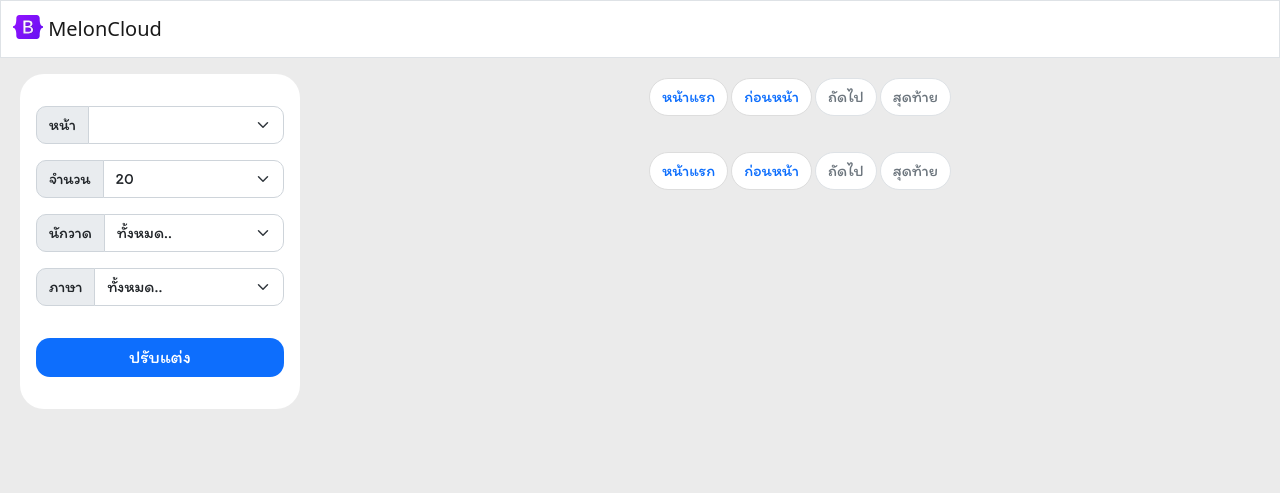
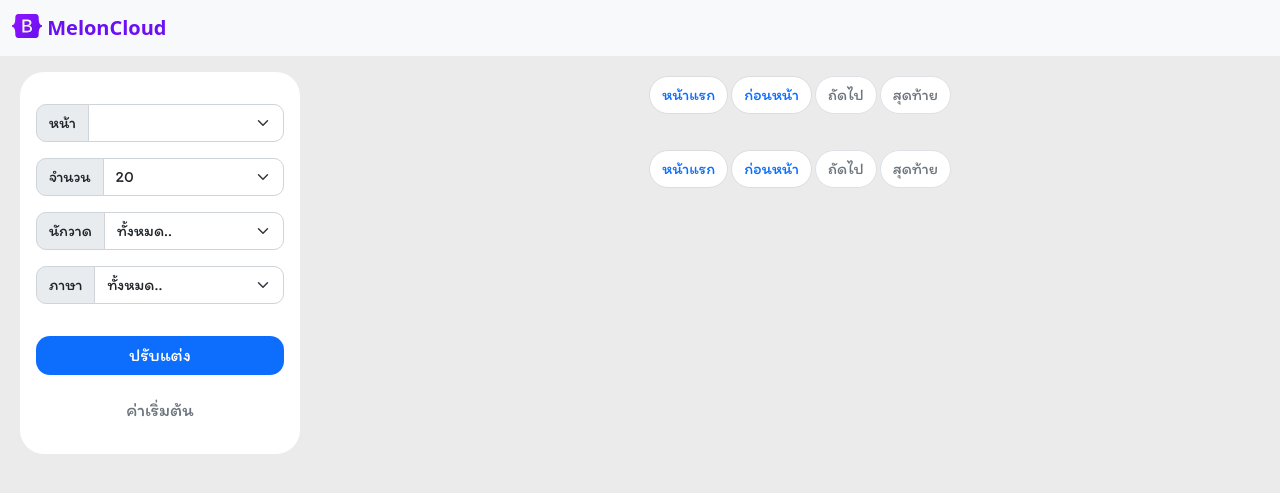
Before and after one commit to MelonDev/MelonCloud, a Flask app: template src/static/templates/meloncloud_book/home.html in a window 1280 px wide. Shown: the top 493 px of the page. Run offline with Flask 2, Linux system fonts and the light colour scheme; the template is opened without the code that fills it, so the values that code supplies are empty; parts of the project's set-up code (start-up, migrations or seed data) failed here and were passed over.

Commit message:
แก้บัคในหน้าเว็บ

```diff
--- a/src/static/templates/meloncloud_book/base.html
+++ b/src/static/templates/meloncloud_book/base.html
@@ -2,7 +2,7 @@
 <html lang="en">
 
 <head>
-    <title>Bootstrap Example</title>
+    <title>MelonCloud Book</title>
     <meta charset="utf-8">
     <meta name="viewport" content="width=device-width, initial-scale=1">
     <link href="https://cdn.jsdelivr.net/npm/bootstrap@5.1.2/dist/css/bootstrap.min.css" rel="stylesheet">
@@ -18,9 +18,9 @@
 </head>
 
 <body class=" text-dark">
-<nav class="navbar navbar-light bg-white border">
+<nav class="navbar navbar-light bg-light" >
     <div class="container-fluid">
-        <a class="navbar-brand" href="">
+        <a class="navbar-brand" href="/">
             <img src="./static/templates/meloncloud_book/img/bootstrap-logo.svg" alt="" width="30" height="24"
                  class="d-inline-block align-text-top no-select">
             <span class="nav-title-style no-select">MelonCloud</span>
--- a/src/static/templates/meloncloud_book/home.html
+++ b/src/static/templates/meloncloud_book/home.html
@@ -2,7 +2,7 @@
 {% block content %}
 <div class="container-fluid h-100" style="padding: 0px; margin:0px;">
     <div class="row h-100" style="padding: 0px; margin: 0px;">
-        <div class="col-12 col-sm-12 col-md-12 col-lg-3 col-xl-3">
+        <div class="col-12 col-sm-12 col-md-12 col-lg-3 col-xl-3" >
             <div class="row filter-area"
                  style="padding: 16px; margin-left: 8px; margin-right: 8px; margin-top: 16px; margin-bottom: 16px;; ">
                 <div class="col-12"
@@ -61,10 +61,18 @@
                 </div>
                 <div class="col-12 " style="padding: 0px;">
                     <div class="row"
-                         style="padding-left: 0px; padding-bottom: 16px; padding-right: 0px; padding-top: 16px; margin: 0px;">
+                         style="padding-left: 0px; padding-bottom: 0px; padding-right: 0px; padding-top: 16px; margin: 0px;">
 
                         <div style="padding:0px; margin-left:0px; margin-top:16px;"></div>
                         <button class="col-12 btn btn-primary button-filter itim" onclick="callAPI();">ปรับแต่ง</button>
+                    </div>
+                </div>
+                <div class="col-12 " style="padding: 0px;">
+                    <div class="row"
+                         style="padding-left: 0px; padding-bottom: 8px; padding-right: 0px; padding-top: 0px; margin: 0px;">
+
+                        <div style="padding:0px; margin-left:0px; margin-top:16px;"></div>
+                        <button class="col-12 btn btn-outline-secondary button-reset itim" onclick="reset();">ค่าเริ่มต้น</button>
                     </div>
                 </div>
             </div>
@@ -108,7 +116,7 @@
                     <div class="col-12 col-xs-12 col-sm-6 col-md-6 col-lg-4 col-xl-4 col-xxl-4 d-flex justify-content-center">
                         <div class="container-fluid p-0 mb-2 m-2">
 
-                            <div class="row my-card-inside-root-area">
+                            <div class="row my-card-inside-root-area" onclick="window.location.href = '/meloncloud-book?id={{book['id']}}';">
                                 <div class="my-card-inside-img-area col-4 col-sm-5 bg-primary">
                                     <img src="{{book['cover']}}" class="no-select card-item-img" alt="...">
                                 </div>
--- a/src/static/templates/meloncloud_book/script.js
+++ b/src/static/templates/meloncloud_book/script.js
@@ -22,6 +22,15 @@ function logout() {
     var path = "/meloncloud-book/logout";
     console.log(path);
 	window.location.href = path;
+}
+
+function openBook(id) {
+console.log(id);
+	//window.location.href = "/meloncloud-book";
+}
+
+function reset() {
+	window.location.href = "/meloncloud-book";
 }
 
 function callAPI(total_page,id){
--- a/src/static/templates/meloncloud_book/styles.css
+++ b/src/static/templates/meloncloud_book/styles.css
@@ -259,6 +259,13 @@ font-family: 'Itim', cursive;
 
     }
 
+.button-reset {
+    border-radius: 14px;
+    border: 0px solid #afafaf;
+    font-size:18px;
+
+    }
+
 .input-label {
     border-radius: 10px;
 
@@ -305,3 +312,47 @@ border-top-left-radius: 0px;
         border-bottom-left-radius: 0px;
         border-bottom-right-radius: 14px;
 }
+
+.nav-link-back {
+
+background-color: #FFFFFF;
+padding-left: 24px;
+border-radius: 20px!important;
+color: #202020;
+}
+
+.nav-link-back:hover {
+background-color: #909090;
+   border-radius: 20px!important;
+   color: #FFFFFF;
+}
+
+.nav-link-back:active {
+background-color: #909090;
+   border-radius: 20px!important;
+   color: #FFFFFF;
+}
+
+.nav-title-style { font-weight: 700; font-size:20px;
+    color: #6B10F4;
+}
+
+.nav-link-menu {
+background-color: #FFFFFF;
+padding-left: 24px;
+margin-top: 6px;
+border-radius: 20px!important;
+color: #505050;
+}
+
+.nav-link-menu:hover {
+background-color: #1981FF;
+   border-radius: 20px!important;
+   color: #FFFFFF;
+}
+
+.nav-link-menu:active {
+background-color: #1981FF;
+   border-radius: 20px!important;
+   color: #FFFFFF;
+}
```
Also changed, not shown: src/routers/page.py (+52 -48 lines), src/static/templates/meloncloud_book/book.html (added, +45 -0 lines).
